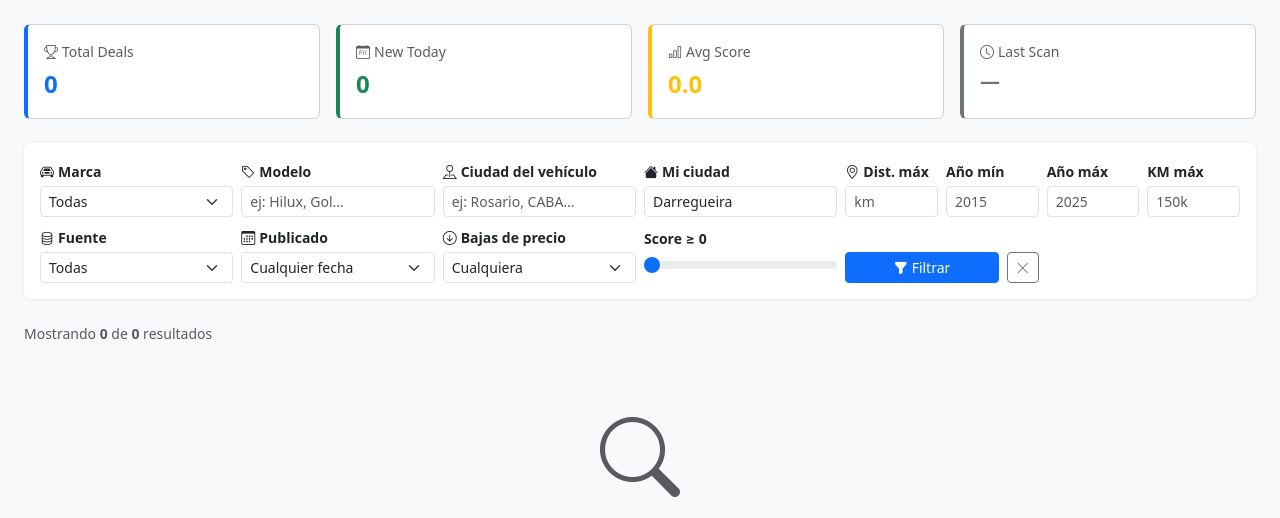
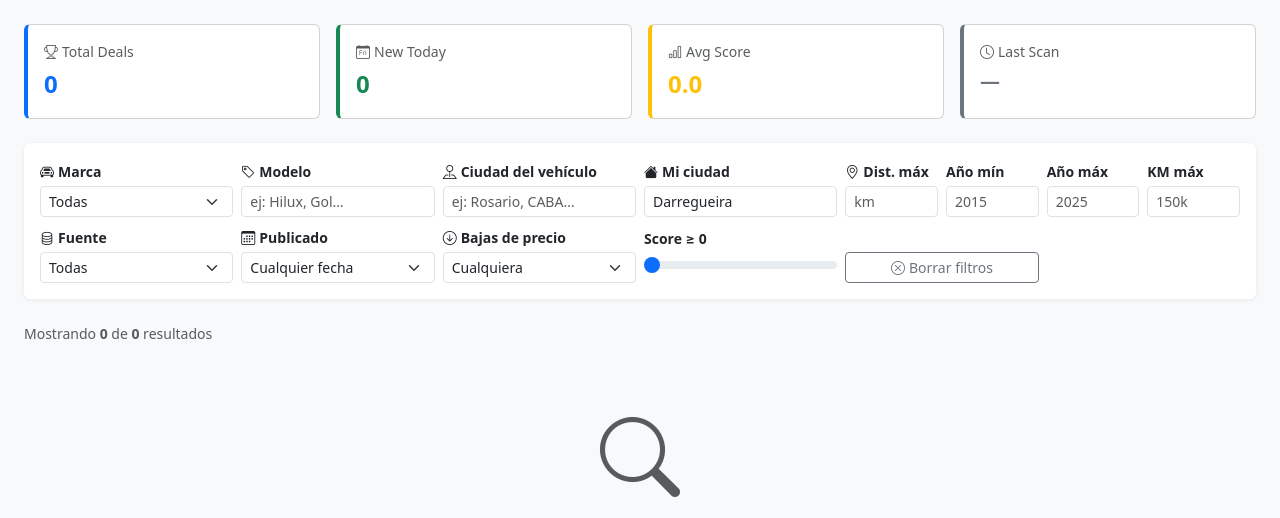
Before and after one commit to kde2687/car-deal-bot, a Flask app: page / in a window 1280 px wide. Shown: the part 57-575 px from the top of the page. Run offline with Flask 3, Linux system fonts and the light colour scheme; parts of the project's set-up code (start-up, migrations or seed data) failed here and were passed over.

Commit message:
Reemplazar botón Filtrar por Borrar filtros
Co-Authored-By: Claude Sonnet 4.6 <noreply@anthropic.com>

```diff
--- a/dashboard/templates/index.html
+++ b/dashboard/templates/index.html
@@ -275,11 +275,8 @@
           </div>
 
           <div class="col-12 col-md-2 d-flex align-items-end gap-2">
-            <button type="submit" class="btn btn-primary btn-sm flex-grow-1">
-              <i class="bi bi-funnel-fill me-1"></i>Filtrar
-            </button>
-            <a href="{{ '/' if view == 'deals' else '/all' }}" class="btn btn-outline-secondary btn-sm">
-              <i class="bi bi-x-lg"></i>
+            <a href="{{ '/' if view == 'deals' else '/all' }}" class="btn btn-outline-secondary btn-sm flex-grow-1">
+              <i class="bi bi-x-circle me-1"></i>Borrar filtros
             </a>
           </div>
 
```
